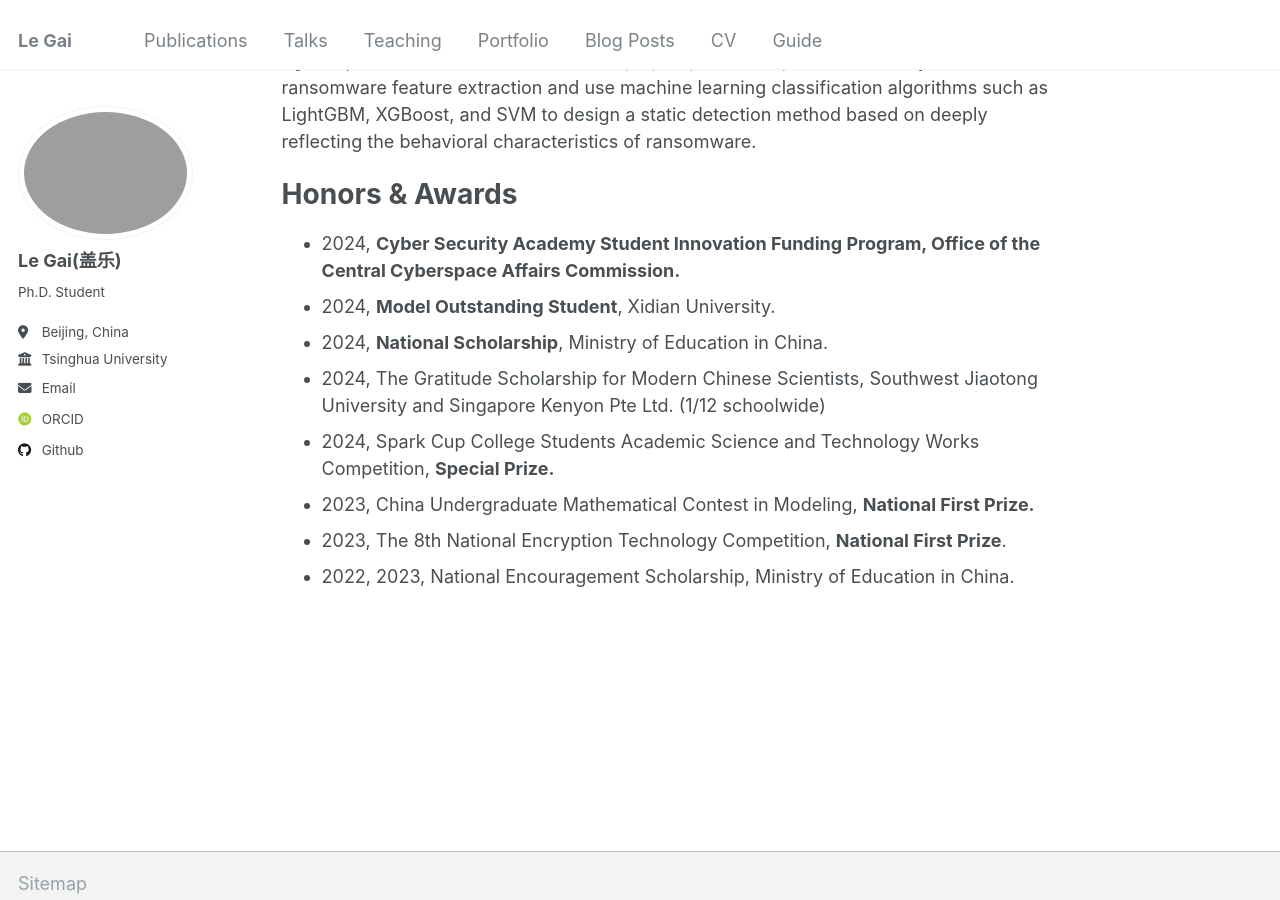
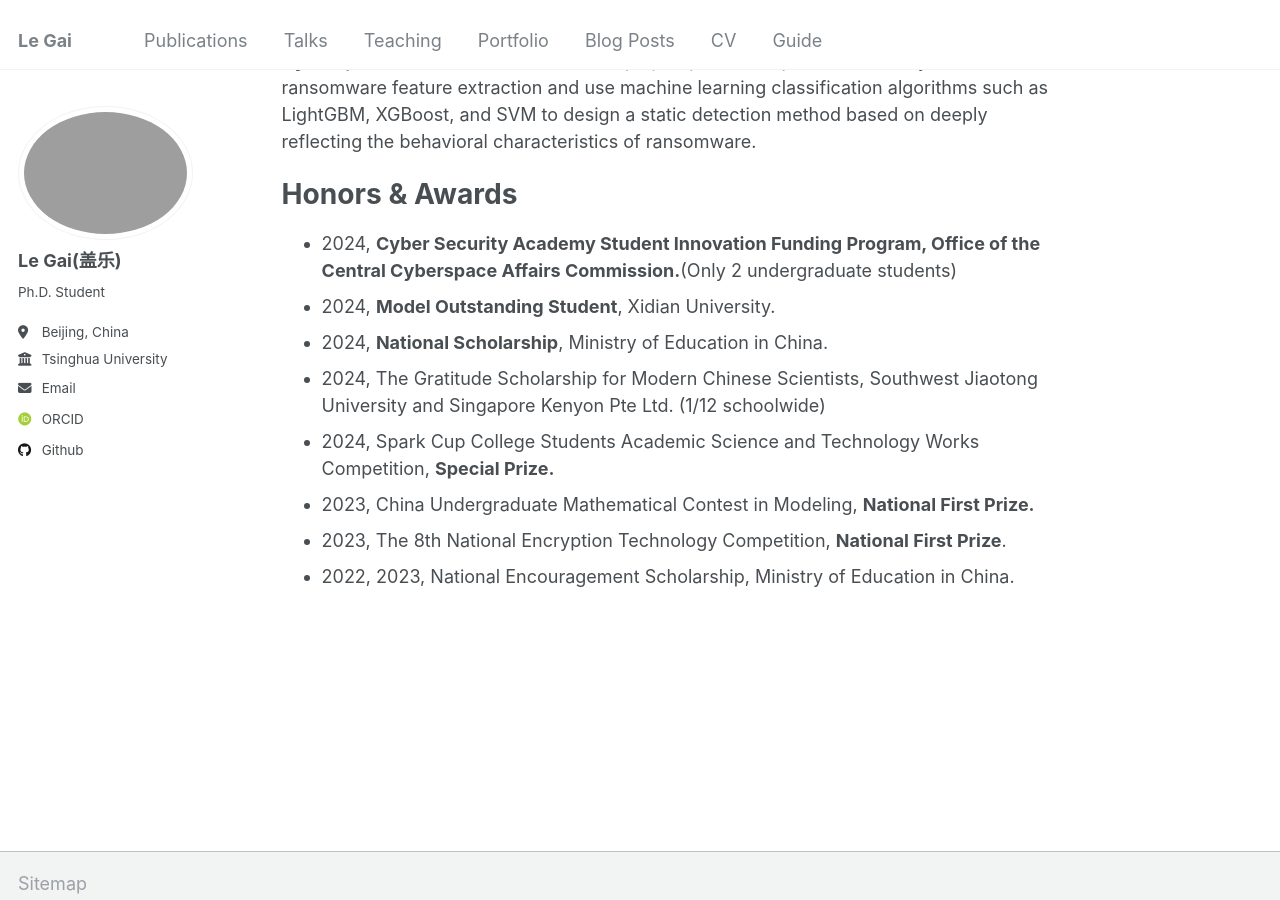
Before and after one commit to LeGai325/LeGai325.github.io, a Jekyll site: the page built from _pages/about.md, in a window 1280 px wide and 900 px high, scrolled down 2352 px. Built offline with Jekyll 4.4.1, drawn with Linux system fonts in a browser that asks for light colours; some web fonts are replaced.

Commit message:
Update about.md

```diff
--- a/_pages/about.md
+++ b/_pages/about.md
@@ -71,7 +71,7 @@ Fast Calculation of National Commercial Cryptographic Algorithm Based on RISC-V
 
 # Honors & Awards
 
-- 2024, **Cyber Security Academy Student Innovation Funding Program, Office of the Central Cyberspace Affairs Commission.**
+- 2024, **Cyber Security Academy Student Innovation Funding Program, Office of the Central Cyberspace Affairs Commission.**(Only 2 undergraduate students)
 - 2024, **Model Outstanding Student**, Xidian University.
 - 2024, **National Scholarship**, Ministry of Education in China.
 - 2024, The Gratitude Scholarship for Modern Chinese Scientists, Southwest Jiaotong University and Singapore Kenyon Pte Ltd. (1/12 schoolwide)
```
